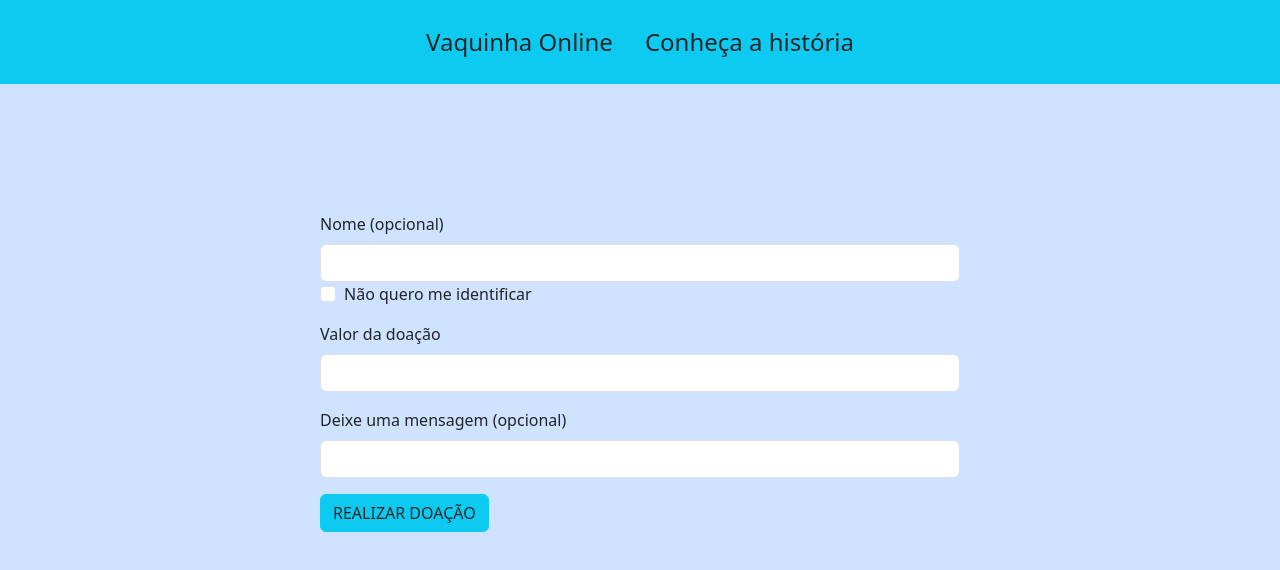
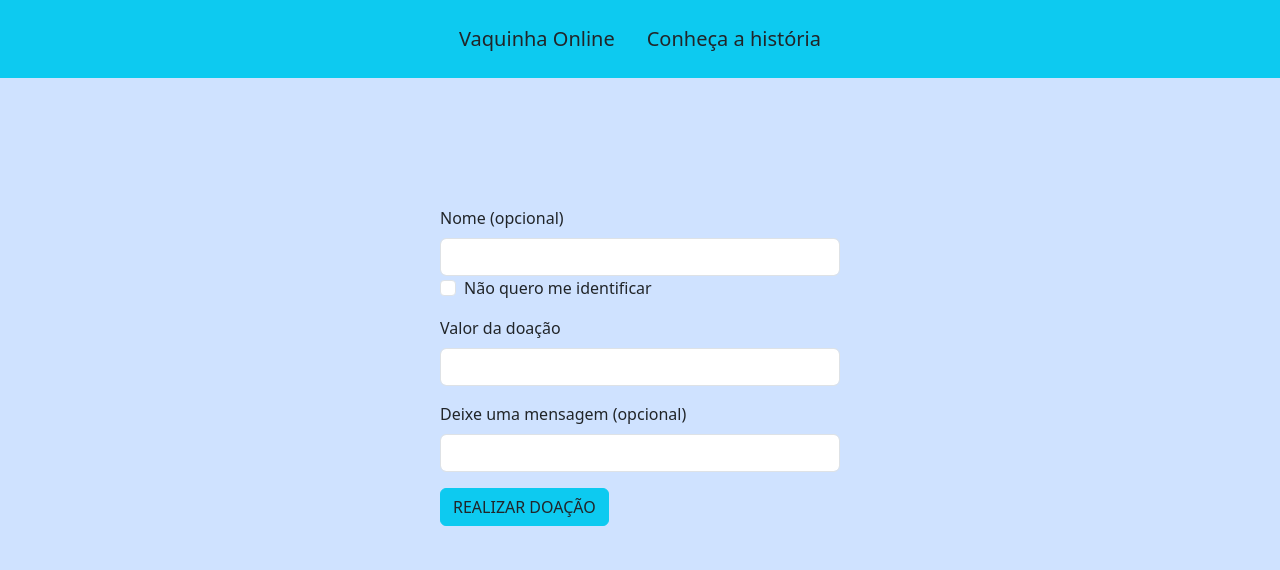
Before and after one commit to Thauzin/Vaquinha, a plain HTML site: page doacao.html in a window 1280 px wide. Drawn offline with Linux system fonts and the light colour scheme.

Commit message:
Update - Celular

```diff
--- a/doacao.html
+++ b/doacao.html
@@ -68,15 +68,15 @@ form.addEventListener("submit", (e) => {
     <div class="p-3 mb-2 bg-info">
     <ul class="nav justify-content-center">
   <li class="nav-item">
-    <a class="nav-link active fs-4 text-dark" aria-current="page" href="/Vaquinha/index.html" >Vaquinha Online</a>
+    <a class="nav-link active fs-5 text-dark" aria-current="page" href="/Vaquinha/index.html" >Vaquinha Online</a>
   </li>
     <li class="nav-item">
-    <a class="nav-link active fs-4 text-dark" aria-current="page" href="#" >Conheça a história</a>
+    <a class="nav-link active fs-5 text-dark" aria-current="page" href="#" >Conheça a história</a>
   </li>
   </div>
 </ul>
 <div class="d-flex justify-content-center align-items-center" style="height: 70vh;">
-  <form id="formDoacao" style="width: 40rem;">
+  <form id="formDoacao" class="w-100" style="max-width: 25rem;">
   <div class="mb-3">
     <label for="nome" class="form-label">Nome (opcional)</label>
     <input type="text" class="form-control" id="nome" aria-describedby="emailHelp">
```
Also changed, not shown: index.html (+2 -2 lines), qrcode.html (+2 -2 lines).
